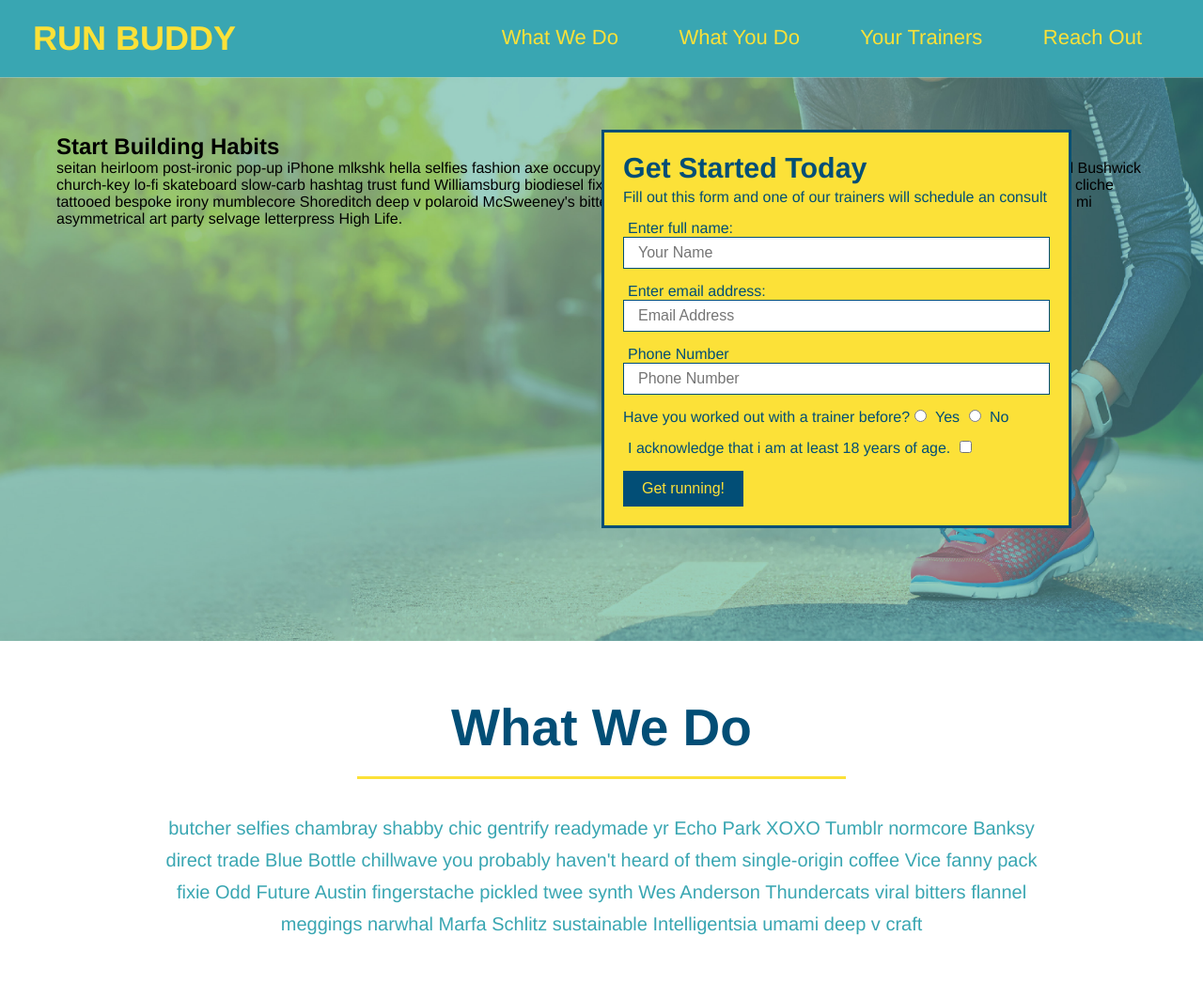
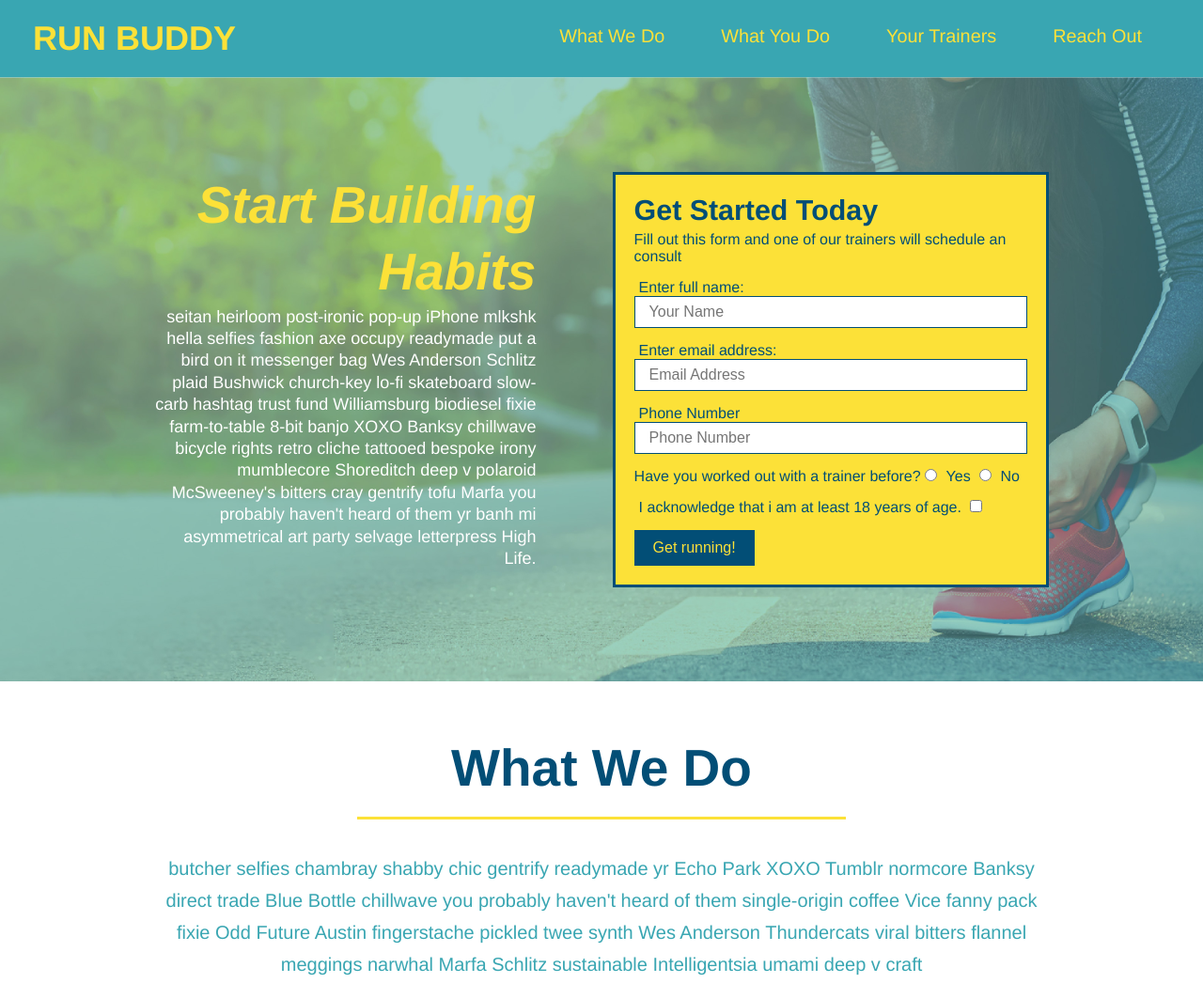
Before and after one commit to Adamwest023/run-Buddy, a plain HTML site: page index.html in a window 1280 px wide. Shown: the top 1046 px of the page at 94% size. Drawn offline with Linux system fonts and the light colour scheme.

Commit message:
add flexbox to hero

```diff
--- a/assets/css/secondary-styles.css
+++ b/assets/css/secondary-styles.css
@@ -3,6 +3,12 @@
     height: auto;
     text-align: center;
     margin-bottom: 40px;
+}
+.hero-secondary {
+    margin: 20px;
+    background-color: black;
+    font-size: 20px;
+    color: red;
 }
 .page-title {
     color: #fce138;
--- a/assets/css/style.css
+++ b/assets/css/style.css
@@ -31,31 +31,36 @@ header nav {
     margin: 7px 0;
 }
 
-header nav ul li {
-    display: inline;
+header nav ul {
+    display: flex;
+    flex-wrap: wrap;
+    justify-content: space-between;
+    align-items: center;
+    list-style: none;
 }
 
 header nav ul li a {
     margin: 0 30px;
     font-weight: lighter;
-    font-size: 22px;
+    font-size: 1.55vw;
 }
 
 footer {
     background: #fce138;
     width: 100%;
     padding: 40px 35px;
+    display: flex;
+    justify-content: space-between;
+    flex-wrap: wrap;
 }
 
 footer h2 {
-    display: inline;
     color: #024e76;
     font-size: 30px;
     margin: 0;
 }
 
 footer div {
-    float: right;
     line-height: 1.5;
     text-align: right;
 }
@@ -72,29 +77,35 @@ section {
 /* homepage hero*/
 .hero {
     background-image: url("../images/hero-bg.jpg");
-    height: 600px;
     background-size: cover;
     background-position:center;
-    position: relative;
+    display: flex;
+    justify-content: center;
+    flex-wrap: wrap;
 }
 
-/* secondary hero*/
-.hero-secondary {
-    margin: 20px;
-    background-color: black;
-    font-size: 20px;
-    color: red;
+.hero-cta {
+    width: 35%;
+    text-align:right;
+    margin: 3.5%;
+    color: #fff;
+    font-size: 18px;
+    line-height: 1.3;
+}
+
+.hero-cta h2 {
+    font-style: italic;
+    font-size: 55px;
+    color: #fce138;
 }
 
 .hero-form {
     background-color: #fce138;
     padding: 20px;
-    width: 500px;
     color: #024e76;
     border: 3px solid #024e76;
-    position: absolute;
-    bottom: 120px;
-    right: 140px;
+    width: 40%;
+    margin: 3.5%;
 }
 
 .hero-form h3 {
```
